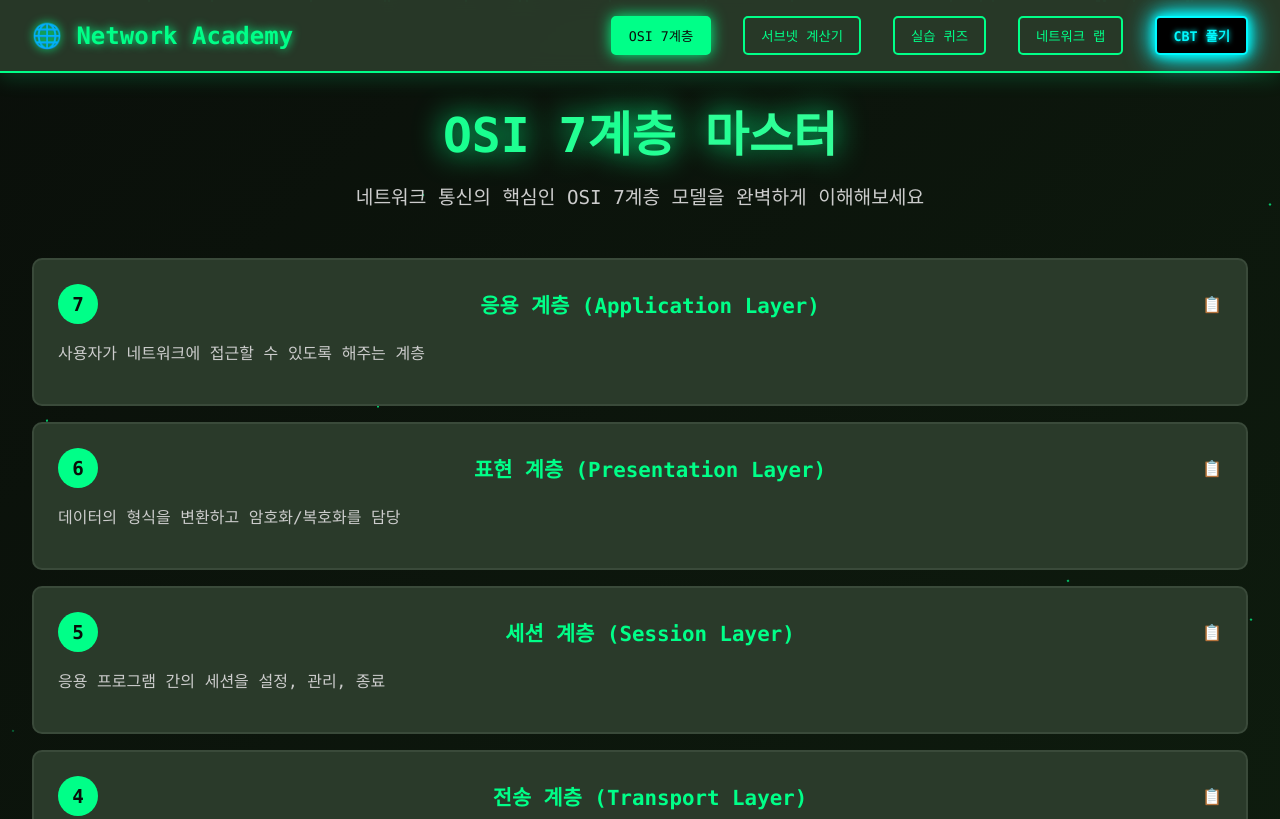
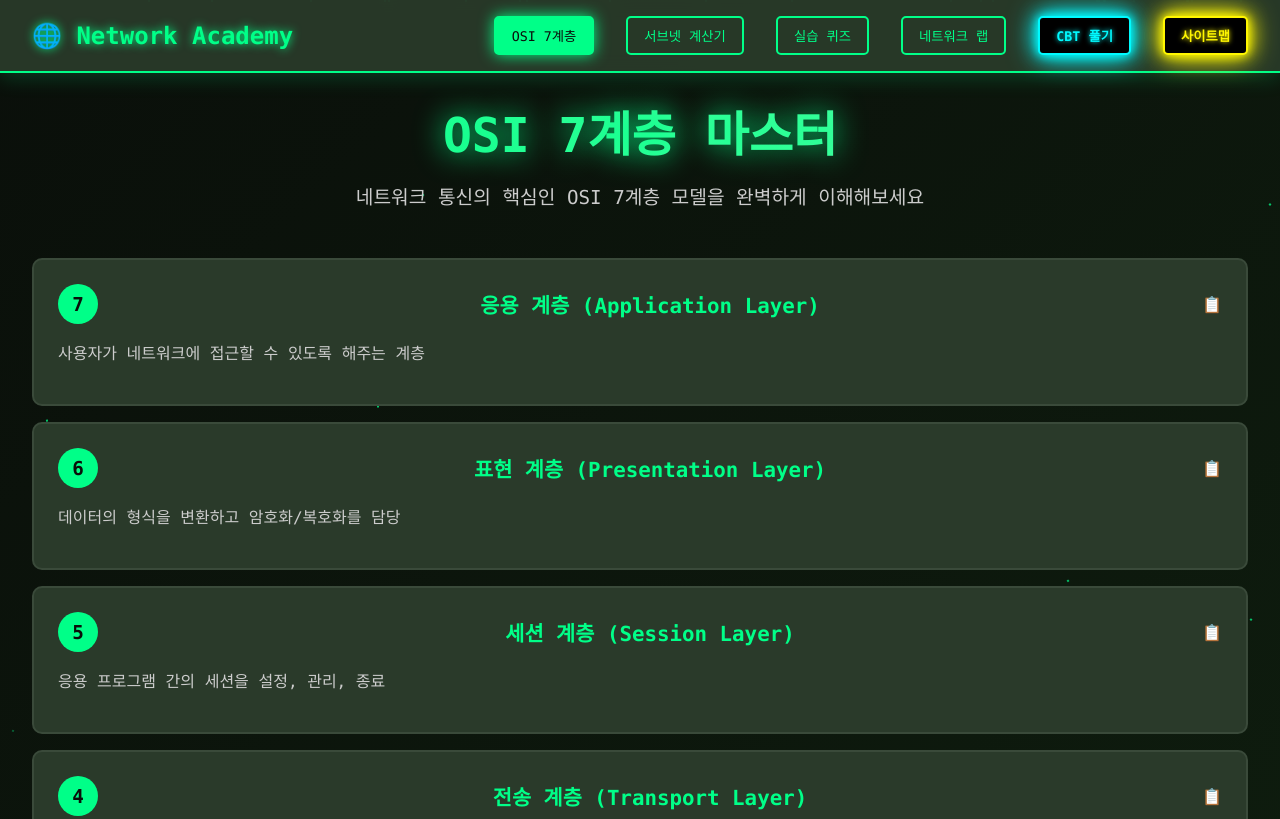
Before and after one commit to hslcrb/networkacademy, a plain HTML site: page index.html in a window 1280 px wide. Shown: the top 819 px of the page. Drawn offline with Linux system fonts and the light colour scheme.

Commit message:
Update index.html

```diff
--- a/index.html
+++ b/index.html
@@ -512,6 +512,17 @@
                font-weight: bold !important;">
     CBT 풀기
 </button>
+                <button class="nav-tab"
+        onclick="window.location.href='https://linktr.ee/hslcrb'"
+        style="color: #fff700 !important;
+               background-color: #000 !important;
+               border: 2px solid #fff700 !important;
+               box-shadow: 0 0 10px #fff700, 0 0 20px #fff700, 0 0 30px #fff700 !important;
+               text-shadow: 0 0 5px #fff700 !important;
+               font-weight: bold !important;">
+    사이트맵
+</button>
+
 
             </div>
         </div>
```
